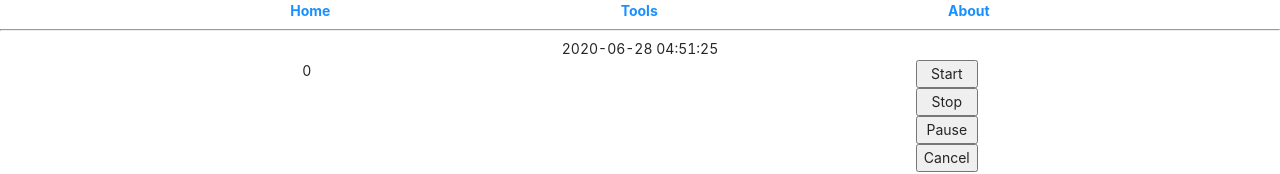
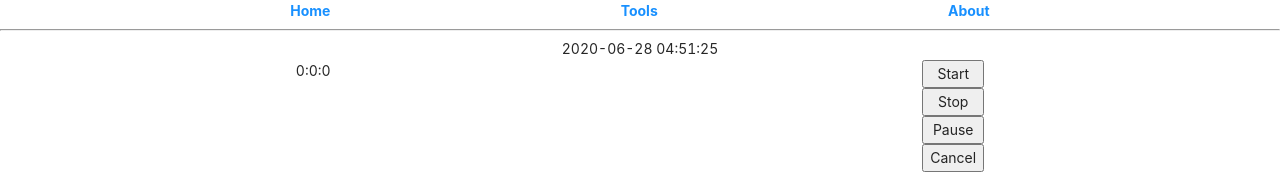
Before and after one commit to Liszt21/LisztSpace, a React (Create React App) app in the folder frontend/: page / in a window 1280 px wide. Shown: the top 174 px of the page. Built offline with nearby package versions, Linux system fonts and the light colour scheme.

Commit message:
add BoardItem

```diff
--- a/frontend/src/components/QuantifiedSelf.tsx
+++ b/frontend/src/components/QuantifiedSelf.tsx
@@ -63,7 +63,7 @@ class QuantifiedSelf extends React.Component {
 		return (
 			<Wrapper>
 				<Time />
-        		<Board records={this.state.records} />
+        <Board records={this.state.records} />
 				<Action action={this.newRecord} />
 			</Wrapper>
 		)
@@ -119,11 +119,23 @@ function Board(props: BoardProps) {
     <div className="qs-board">
       {
         props.records.map(record => {
-          return <p>{+new Date() - record.start.getTime()}</p>
+          return <BoardItem start={record.start} />
         })
       }
     </div>
   )
 }
 
+function BoardItem(props: RecordItem) {
+  const time = (+new Date() - props.start.getTime())/1000;
+  const h = (time / 3600).toFixed(0);
+  const m = (time % 3600 / 60).toFixed(0);
+  const s = (time % 60 ).toFixed(0);
+  const message = h + ":" + m + ":" + s
+
+  return (
+    <div>{message}</div>
+  )
+}
+
 export default QuantifiedSelf;
```
